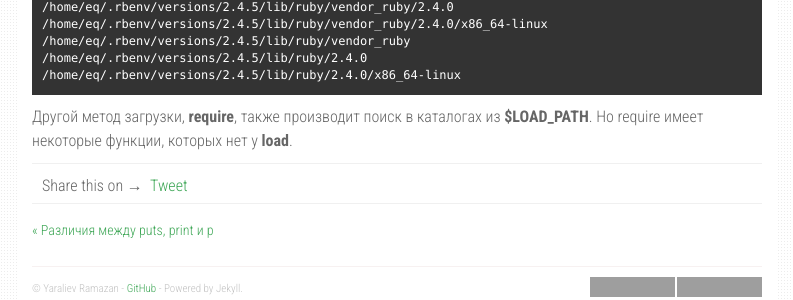
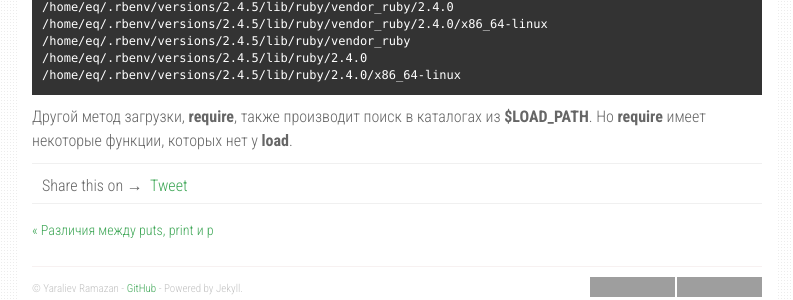
Before and after one commit to orion122/orion1222.github.io, a Jekyll site: the page built from _posts/2019-05-04-load-require-include-extend.md, in a window 1280 px wide and 1162 px high, cut to the strip 842-1142 px from the top of the window. Shown: the whole strip, without its empty margins (338-1131 px from the left). Built offline with Jekyll 4.4.1, drawn with Linux system fonts in a browser that asks for light colours; nearby versions of some CDN libraries; comment, search, counter and statistics services are not loaded; grey boxes are pictures that could not be loaded.

Commit message:
edit file

```diff
--- a/_posts/2019-05-04-load-require-include-extend.md
+++ b/_posts/2019-05-04-load-require-include-extend.md
@@ -48,4 +48,4 @@ $ ruby -e 'puts $LOAD_PATH'
 /home/eq/.rbenv/versions/2.4.5/lib/ruby/2.4.0/x86_64-linux
 {% endhighlight %}
 
-Другой метод загрузки, **require**, также производит поиск в каталогах из **$LOAD_PATH**. Но require имеет некоторые функции, которых нет у **load**.
+Другой метод загрузки, **require**, также производит поиск в каталогах из **$LOAD_PATH**. Но **require** имеет некоторые функции, которых нет у **load**.
```
